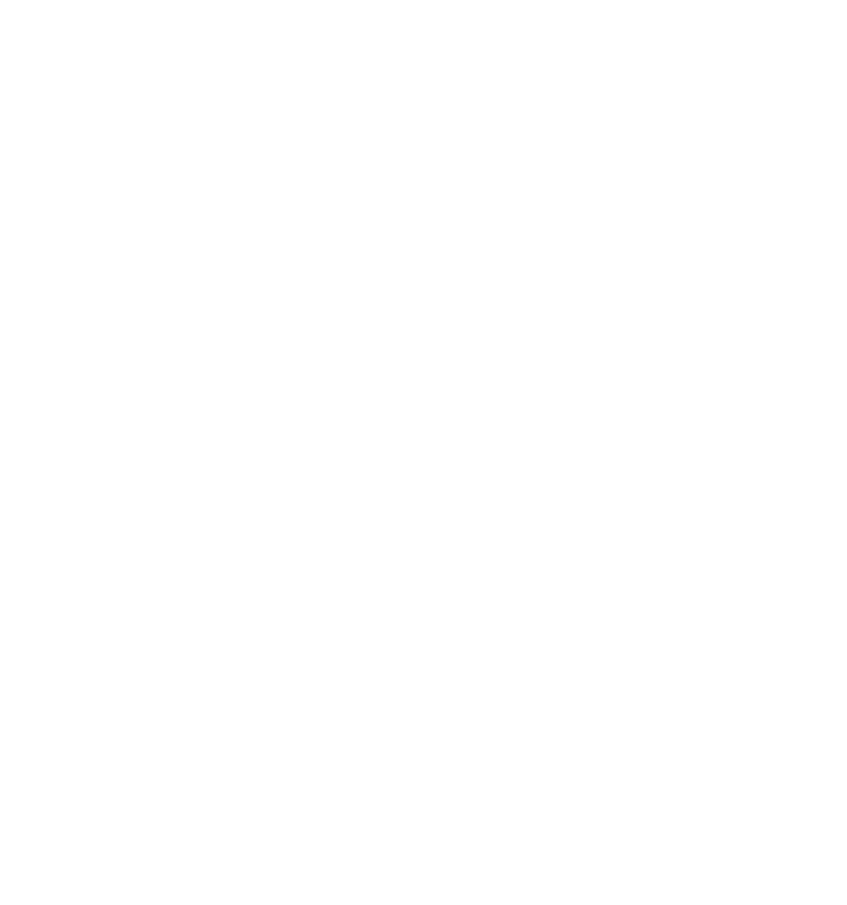
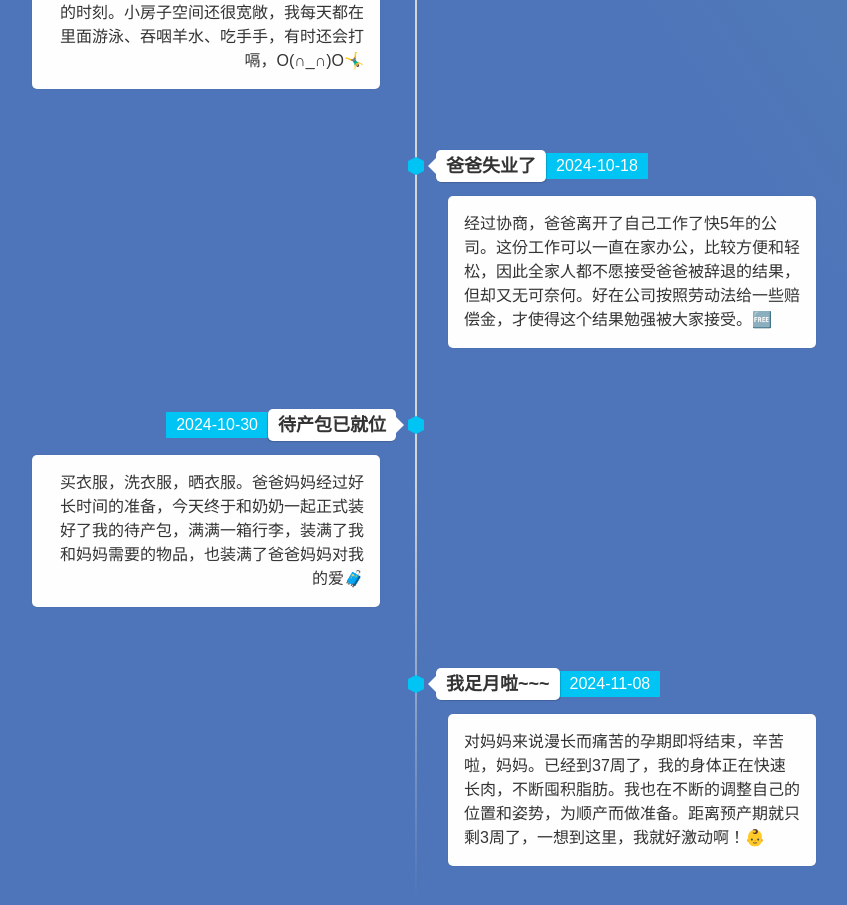
Before and after one commit to youling4438/edward-life, an Angular app: page / in a window 1280 px wide. Shown: the part 4420-5325 px from the top of the page, without its empty margins (224-1071 px from the left). Before the commit the page ends 4259 px from the top, so only its background shows below. Built offline with nearby package versions, Linux system fonts and the light colour scheme; a web font is replaced by a local one.

Commit message:
add events

```diff
--- a/src/app/time-line/data.ts
+++ b/src/app/time-line/data.ts
@@ -119,4 +119,36 @@ export default [
 		fState: "开心",
 		mood: "😘",
 	},
+	{
+		date: "2024-09-13",
+		title: "胎动明显",
+		message: "在爸爸妈妈充满爱意的目光下，我每天都会抽空在妈妈的体内踢腿，打拳。看着妈妈的肚皮被我踢得忽高忽低，爸爸妈妈激动又开心，有时还会专门用手机记录下这一个幸福的时刻。小房子空间还很宽敞，我每天都在里面游泳、吞咽羊水、吃手手，有时还会打嗝，O(∩_∩)O",
+		mState: "开心",
+		fState: "开心",
+		mood: "🤸‍♂️",
+	},
+	{
+		date: "2024-10-18",
+		title: "爸爸失业了",
+		message: "经过协商，爸爸离开了自己工作了快5年的公司。这份工作可以一直在家办公，比较方便和轻松，因此全家人都不愿接受爸爸被辞退的结果，但却又无可奈何。好在公司按照劳动法给一些赔偿金，才使得这个结果勉强被大家接受。",
+		mState: "担心",
+		fState: "伤心",
+		mood: "🆓",
+	},
+	{
+		date: "2024-10-30",
+		title: "待产包已就位",
+		message: "买衣服，洗衣服，晒衣服。爸爸妈妈经过好长时间的准备，今天终于和奶奶一起正式装好了我的待产包，满满一箱行李，装满了我和妈妈需要的物品，也装满了爸爸妈妈对我的爱",
+		mState: "开心",
+		fState: "开心",
+		mood: "🧳",
+	},
+	{
+		date: "2024-11-08",
+		title: "我足月啦~~~",
+		message: "对妈妈来说漫长而痛苦的孕期即将结束，辛苦啦，妈妈。已经到37周了，我的身体正在快速长肉，不断囤积脂肪。我也在不断的调整自己的位置和姿势，为顺产而做准备。距离预产期就只剩3周了，一想到这里，我就好激动啊！",
+		mState: "开心",
+		fState: "开心",
+		mood: "👶",
+	},
 ];
```
Lines whose indentation alone changed are shown as unchanged.
